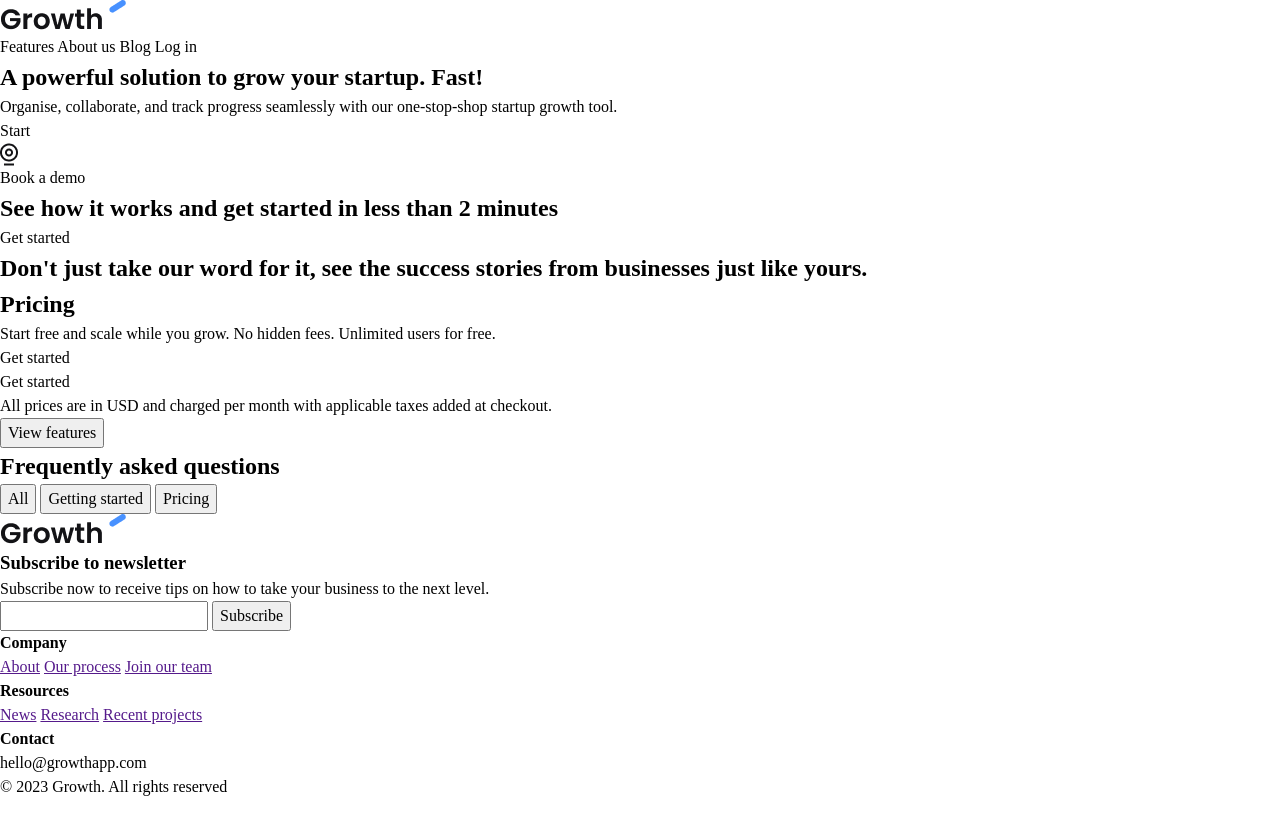
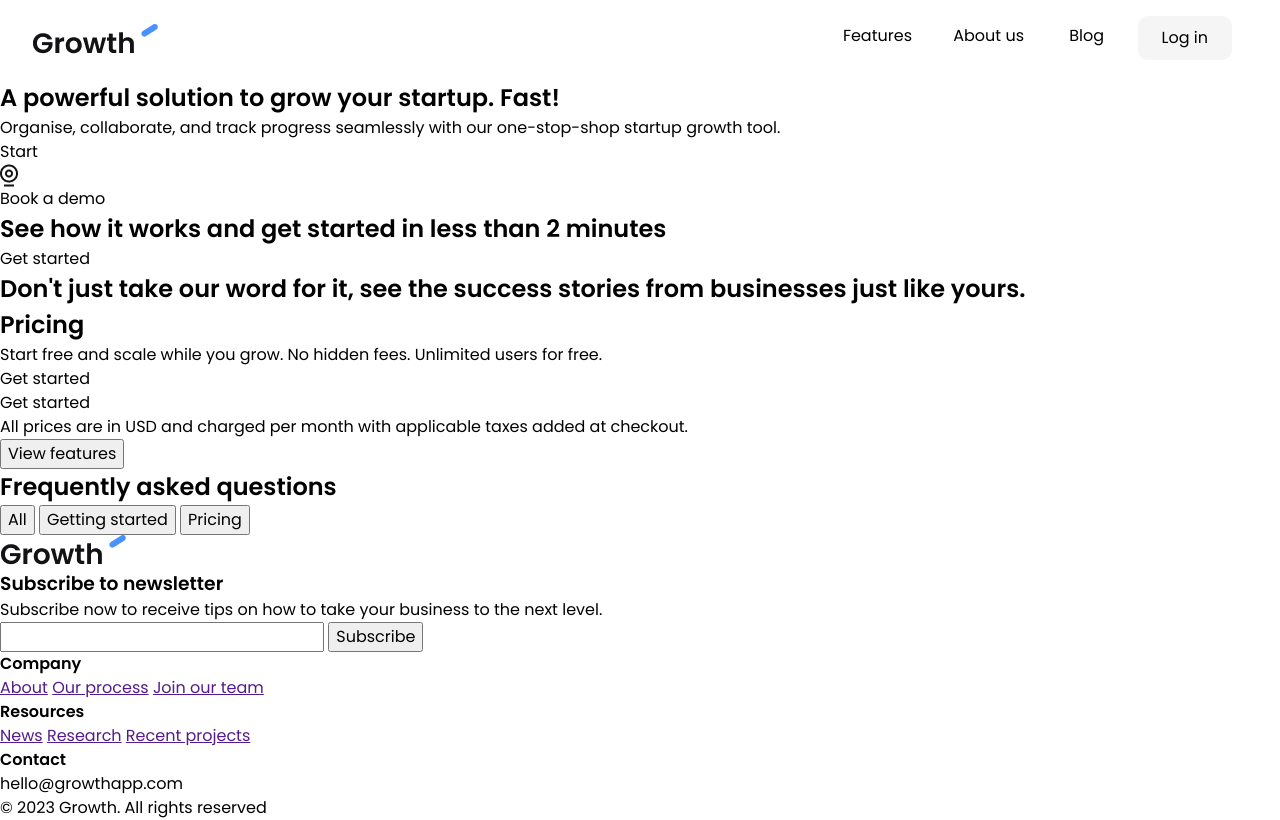
Before and after one commit to maadzjaa/page, a website built with Vite: page index.html in a window 1280 px wide. Built offline with nearby package versions, Linux system fonts and the light colour scheme; some icons are missing.

Commit message:
style: navigation style

```diff
--- a/styles.scss
+++ b/styles.scss
@@ -60,3 +60,52 @@ h6 {
 #__next {
 	isolation: isolate;
 }
+
+body {
+	background-color: #fff;
+	font-family: 'Poppins', sans-serif;
+}
+
+nav {
+	position: relative;
+	height: 5rem;
+	font-weight: 500;
+
+	.logo-nav {
+		position: absolute;
+		top: 1.5rem;
+		left: 2rem;
+	}
+
+	a {
+		position: absolute;
+		top: 1.5rem;
+	}
+
+	a:hover {
+		color: #4891ff;
+		cursor: pointer;
+		transition: all 0.2s linear;
+	}
+
+	.features {
+		right: 23rem;
+	}
+
+	.about {
+		right: 16rem;
+	}
+
+	.blog {
+		right: 11rem;
+	}
+
+	.log-in {
+		background-color: #f5f5f5;
+		right: 3rem;
+		top: 1rem;
+		text-align: center;
+		padding: 10px 24px;
+		border-radius: 10px;
+	}
+}
```
Also changed, not shown: css/styles.css, 1 other file.
